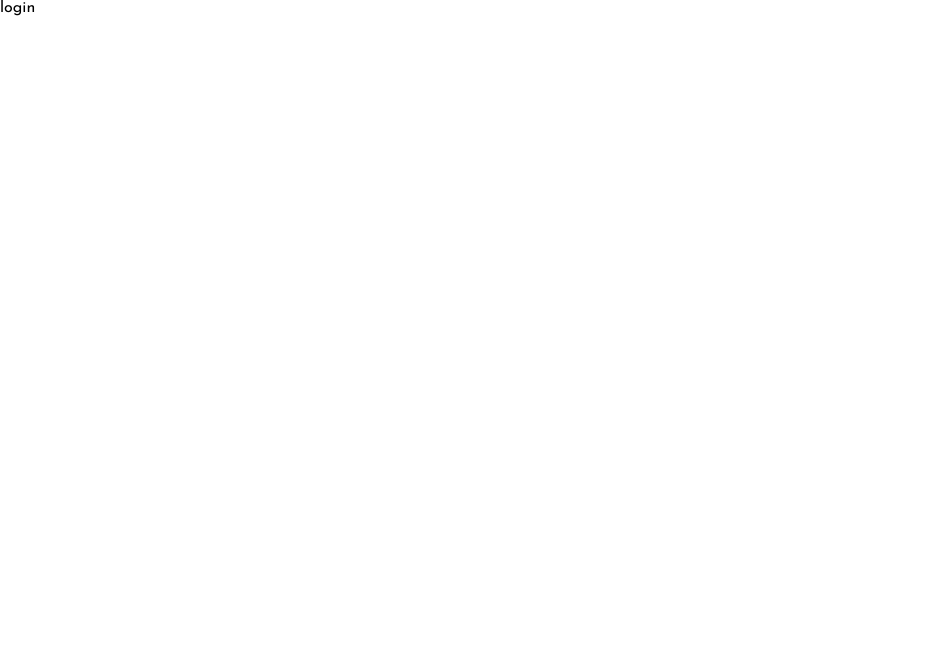
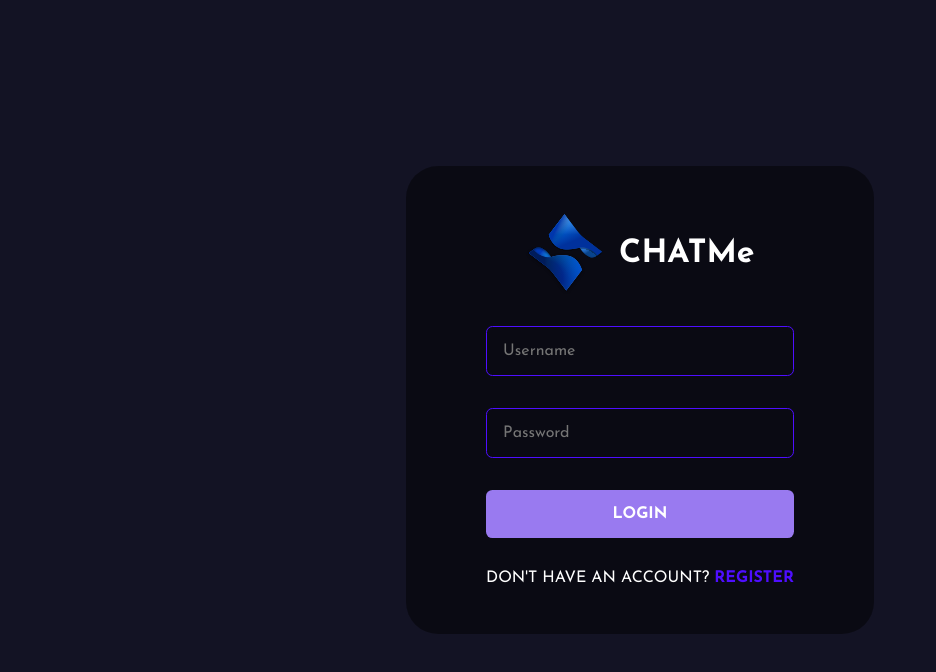
Before and after one commit to Mahmoud-Elsamman/CHATMe, a React (Create React App) app in the folder public/: page /login in a window 1280 px wide. Shown: the top 672 px of the page, without its empty margins (0-936 px from the left). Built offline with nearby package versions, Linux system fonts and the light colour scheme.

Commit message:
add login page with UI and handlers

```diff
--- a/public/src/pages/Login.jsx
+++ b/public/src/pages/Login.jsx
@@ -1,7 +1,165 @@
-import React from "react";
+import React, { useState } from "react";
+import styled from "styled-components";
+import { Link, useNavigate } from "react-router-dom";
+import Logo from "../assets/logo.svg";
+import { ToastContainer, toast } from "react-toastify";
+import axios from "axios";
+import "react-toastify/dist/ReactToastify.css";
+import { loginRoute } from "../utils/APIRoutes";
 
-function login() {
-  return <div>login</div>;
+function Login() {
+  const navigate = useNavigate();
+
+  const [values, setValues] = useState({
+    username: "",
+    password: "",
+  });
+
+  const toastOptions = {
+    position: "bottom-right",
+    autoClose: 8000,
+    pauseOnHover: true,
+    draggable: true,
+    theme: "dark",
+  };
+
+  const handleSubmit = async (event) => {
+    event.preventDefault();
+    if (handleValidation()) {
+      const { username, password } = values;
+      const { data } = await axios.post(loginRoute, {
+        username,
+        password,
+      });
+
+      if (data.status === false) {
+        toast.error(data.msg, toastOptions);
+      }
+
+      if (data.status === true) {
+        localStorage.setItem("CHATMe-users", JSON.stringify(data.user));
+        navigate("/");
+      }
+    }
+  };
+
+  const handleValidation = () => {
+    const { username, password } = values;
+    if (password === "") {
+      toast.error("Email and Password are required.", toastOptions);
+      return false;
+    } else if (username === "") {
+      toast.error("Email and Password are required.", toastOptions);
+      return false;
+    }
+
+    return true;
+  };
+
+  const handleChange = (event) => {
+    setValues({ ...values, [event.target.name]: event.target.value });
+  };
+  return (
+    <>
+      <FormContainer>
+        <form onSubmit={(event) => handleSubmit(event)}>
+          <div className='brand'>
+            <img src={Logo} alt='Logo' />
+            <h1>CHATMe</h1>
+          </div>
+
+          <input
+            type='text'
+            placeholder='Username'
+            name='username'
+            onChange={(e) => handleChange(e)}
+            min='3'
+          />
+
+          <input
+            type='password'
+            placeholder='Password'
+            name='password'
+            onChange={(e) => handleChange(e)}
+          />
+
+          <button type='submit'>Login</button>
+          <span>
+            Don't have an account? <Link to='/Register'>Register</Link>
+          </span>
+        </form>
+      </FormContainer>
+      <ToastContainer />
+    </>
+  );
 }
 
-export default login;
+const FormContainer = styled.div`
+  height: 100vh;
+  width: 100vw;
+  display: flex;
+  flex-direction: coloumn;
+  justify-content: center;
+  gap: 1rem;
+  align-items: center;
+  background-color: #131324;
+  .brand {
+    display: flex;
+    align-items: center;
+    gap: 1rem;
+    justify-content: center;
+    img {
+      height: 5rem;
+    }
+    h1 {
+      color: white;
+      //text-transform: uppercase;
+    }
+  }
+  form {
+    display: flex;
+    flex-direction: column;
+    gap: 2rem;
+    background-color: #00000076;
+    border-radius: 2rem;
+    padding: 3rem 5rem;
+    input {
+      background-color: transparent;
+      padding: 1rem;
+      border: 0.1rem solid #4e0eff;
+      border-radius: 0.4rem;
+      color: white;
+      width: 100%;
+      font-size: 1rem;
+      &:focus {
+        border: 0.1rem solid #997af0;
+        outline: none;
+      }
+    }
+    button {
+      background-color: #997af0;
+      color: white;
+      padding: 1rem 2rem;
+      border: none;
+      font-weight: bold;
+      cursor: pointer;
+      border-radius: 0.4rem;
+      font-size: 1rem;
+      text-transform: uppercase;
+      transition: 0.5s ease-in-out;
+      &: hover {
+        background-color: #4e0eff;
+      }
+    }
+    span {
+      color: white;
+      text-transform: uppercase;
+      a {
+        color: #4e0eff;
+        text-decoration: none;
+        font-weight: bold;
+      }
+    }
+  }
+`;
+export default Login;
```
